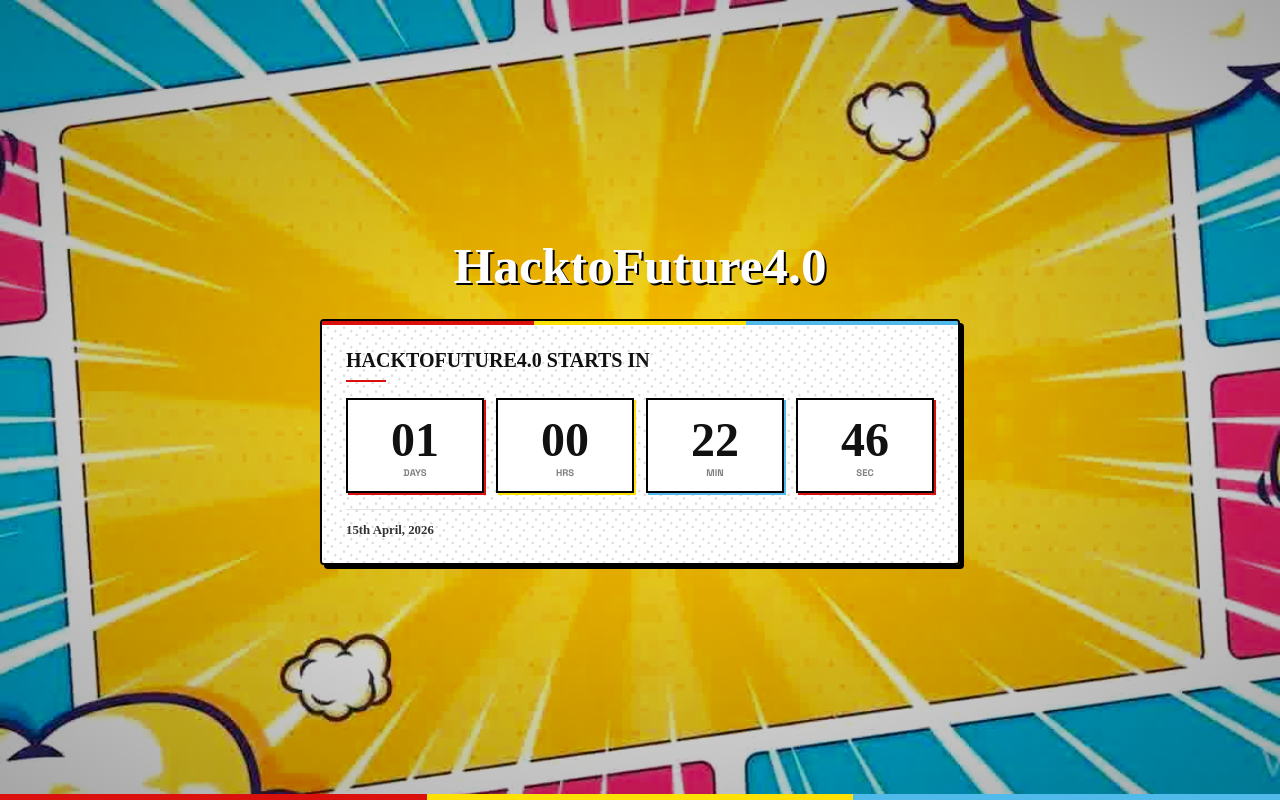
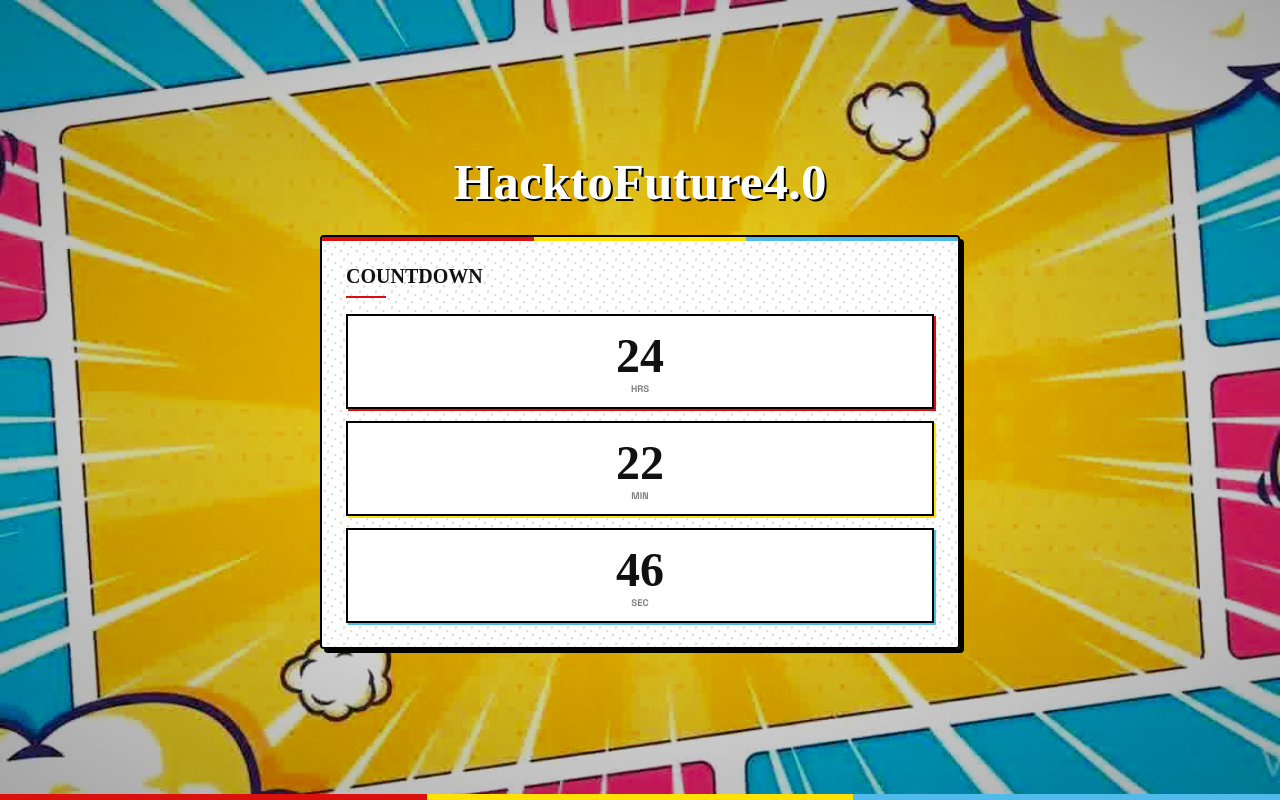
Before and after one commit to ankeet15/HTF4-TIMER, a React (Vite) app: page / in a window 1280 px wide. Built offline with nearby package versions, Linux system fonts and the light colour scheme; a web font is replaced by a local one.

Commit message:
Final cleanup: Remove Days box, date, and update header to COUNTDOWN

```diff
--- a/src/components/Timer.tsx
+++ b/src/components/Timer.tsx
@@ -19,8 +19,8 @@ function Timer() {
 
     const total = Math.floor(difference / 1000);
     setTimer({
-      days: Math.floor(total / 86400),
-      hours: Math.floor(total / 3600) % 24,
+      days: 0,
+      hours: Math.floor(total / 3600),
       minutes: Math.floor(total / 60) % 60,
       seconds: total % 60,
     });
@@ -33,13 +33,12 @@ function Timer() {
   }, [setTimeLeft]);
 
   const blocks = [
-    { value: timer.days, label: "Days" },
     { value: timer.hours, label: "Hrs" },
     { value: timer.minutes, label: "Min" },
     { value: timer.seconds, label: "Sec" },
   ];
 
-  const blockColors = ["#DA100C", "#FFE105", "#50BAEA", "#DA100C"];
+  const blockColors = ["#DA100C", "#FFE105", "#50BAEA"];
 
   return (
     <div
@@ -74,7 +73,7 @@ function Timer() {
             marginBottom: "0.5rem",
           }}
         >
-          HacktoFuture4.0 Starts In
+          COUNTDOWN
         </h3>
 
         <div
@@ -87,7 +86,7 @@ function Timer() {
         />
 
         <div
-          className="grid grid-cols-4"
+          className="grid grid-cols-3"
           style={{ gap: "0.75rem" }}
         >
           {blocks.map(({ value, label }, i) => (
@@ -122,25 +121,6 @@ function Timer() {
               </span>
             </div>
           ))}
-        </div>
-
-        <div
-          style={{
-            borderTop: "1px solid rgba(0,0,0,0.1)",
-            marginTop: "1rem",
-            paddingTop: "0.5rem",
-          }}
-        >
-          <span
-            className="hero-title"
-            style={{
-              fontWeight: 800,
-              fontSize: "0.8rem",
-              color: "rgba(0,0,0,0.8)",
-            }}
-          >
-            15th April, 2026
-          </span>
         </div>
       </div>
     </div>
```
